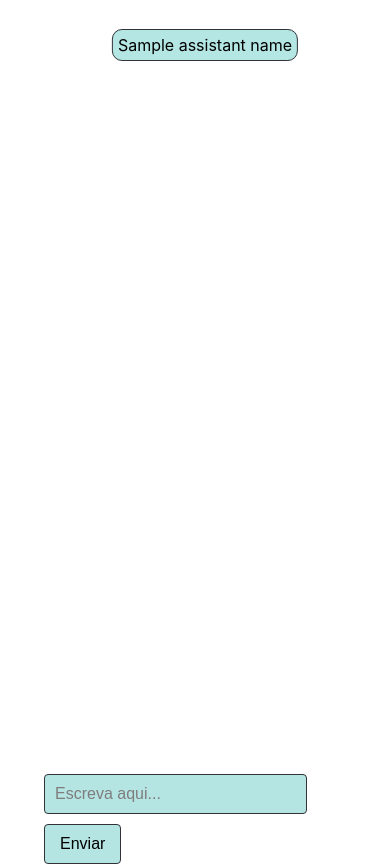
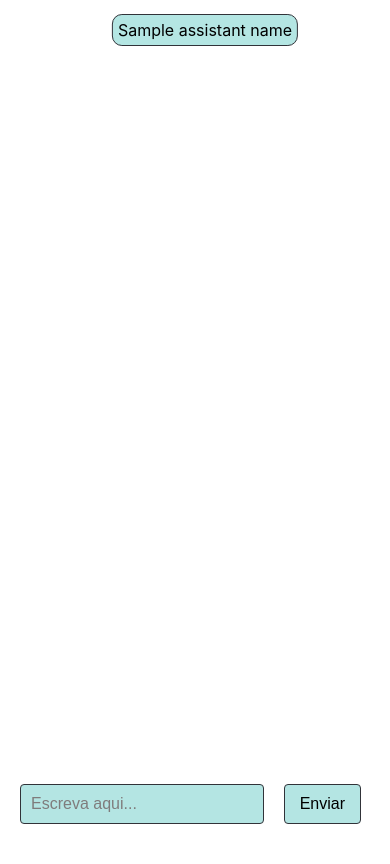
Before and after one commit to adhmkt/assistant, a Flask app: template templates/chat.html in a window 390 px wide. Run offline with Flask 3, Linux system fonts and the light colour scheme; the template is opened without the code that fills it: most values are stand-ins (such as "Sample title", 1, 10 or a date in 2020); some libraries are stand-ins or nearby versions.

Commit message:
Fixes to Mobile View

```diff
--- a/static/css/style.css
+++ b/static/css/style.css
@@ -426,14 +426,14 @@ input:focus, button:focus, select:focus {
 @media (max-width: 768px) {
     .top-bar {
         padding: 10px; /* Adjusted padding */
-        height: 50px; /* Specify a fixed height for consistency */
+        height: 20px; /* Specify a fixed height for consistency */
     }
 
     .chat-window {
         /* Calculate space dynamically to ensure it fits between top-bar and input-area */
         position: absolute; /* Use absolute positioning for precise control */
-        top: 60px; /* Height of the top-bar plus the desired margin */
-        bottom: 70px; /* Height of the input-area plus the desired margin, adjust this value based on your input-area's actual height */
+        top: 30px; /* Height of the top-bar plus the desired margin */
+        bottom: 10px; /* Height of the input-area plus the desired margin, adjust this value based on your input-area's actual height */
         left: 10px;
         right: 10px;
         padding: 5px;
@@ -441,6 +441,8 @@ input:focus, button:focus, select:focus {
     }
 
     .input-area {
+        left:15px;
+        width: 90%;
         padding: 10px 5px; /* Reduced padding for smaller screens */
         height: 60px; /* Specify a fixed height for consistency */
         bottom: 0; /* Ensure it's at the very bottom */
```
